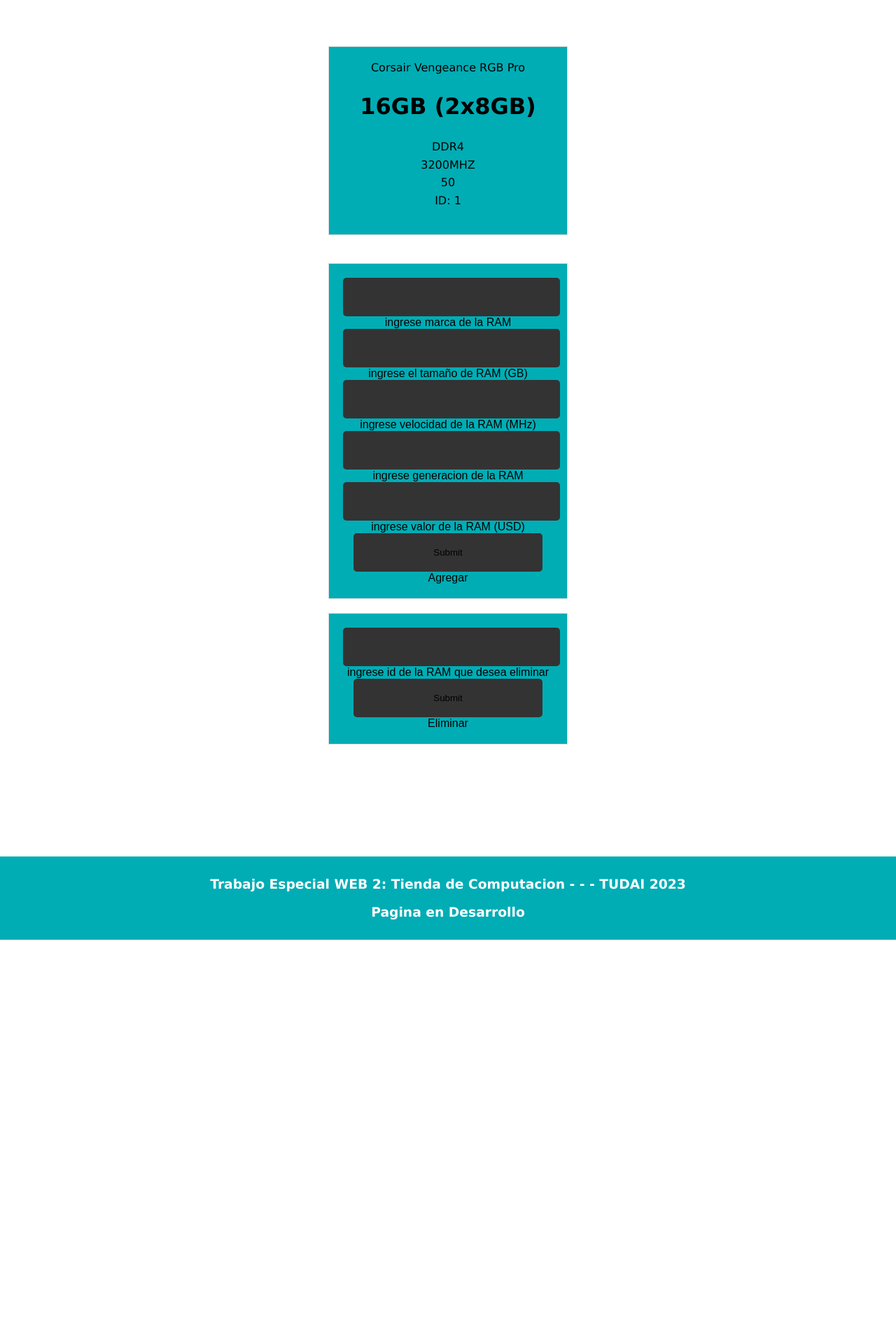
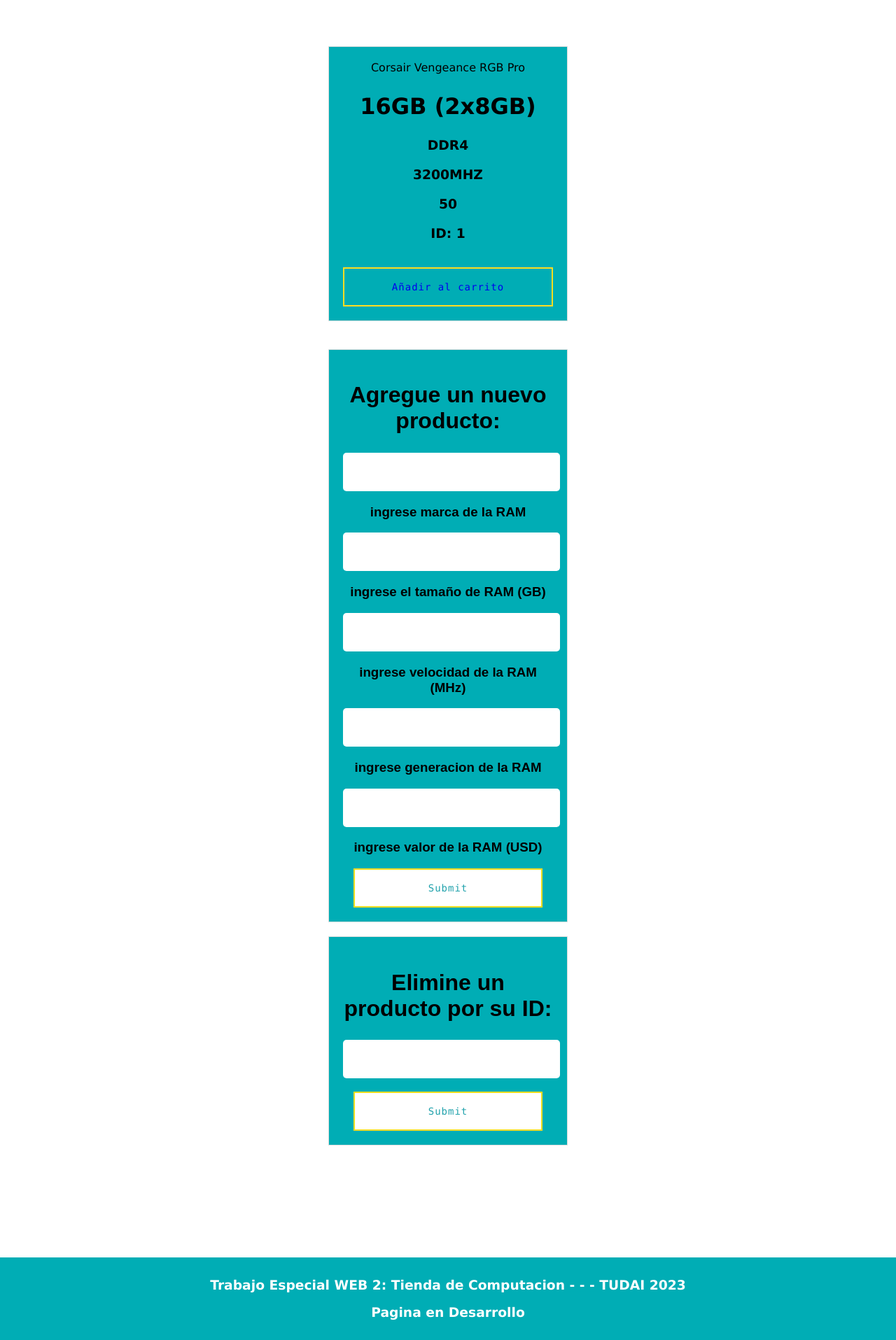
Before and after one commit to LucasCueli/ProyectoTPE-Web2, a PHP site: page /rams in a window 1280 px wide. Shown: the part 272-2187 px from the top of the page at 70% size. Before the commit the page ends 1615 px from the top, so only its background shows below. Run offline with PHP 8.4, Linux system fonts and the light colour scheme; the visitor is signed in with stand-in values (Sample User, id 1); data comes from the database, SQL or seed files in the repository.

Commit message:
Se acomodaron formularios de agregar y eliminar en cada seccion

```diff
--- a/css/style.css
+++ b/css/style.css
@@ -155,7 +155,7 @@
 textarea {
     width: 90%;
     padding: 20px;
-    background-color: #333;
+    background-color: #ffffff;
     border: none;
     color: #000000;
     border-radius: 5px;
--- a/templates/ram.phtml
+++ b/templates/ram.phtml
@@ -1,20 +1,22 @@
 <div class="formulario-productos">
     <div class="producto">
         <form action="addRam" method="POST">
-            <input type="text" name="marcaRam">ingrese marca de la RAM</input>
-            <input type="text" name="tamañoRam">ingrese el tamaño de RAM (GB)</input>
-            <input type="text" name="velocidadRam">ingrese velocidad de la RAM (MHz)</input>
-            <input type="text" name="generacionRam">ingrese generacion de la RAM</input>
-            <input type="text" name="valorRam">ingrese valor de la RAM (USD)</input>
-            <input type="submit">Agregar</input>
+            <h2>Agregue un nuevo producto:</h2>
+            <input type="text" name="marcaRam"><h3>ingrese marca de la RAM</h3></input>
+            <input type="text" name="tamañoRam"><h3>ingrese el tamaño de RAM (GB)</h3></input>
+            <input type="text" name="velocidadRam"><h3>ingrese velocidad de la RAM (MHz)</h3></input>
+            <input type="text" name="generacionRam"><h3>ingrese generacion de la RAM</h3></input>
+            <input type="text" name="valorRam"><h3>ingrese valor de la RAM (USD)</h3></input>
+            <input type="submit" class="button_slide slide_left"></input>
         </form>
     </div>
 </div>
 <div class="formulario-productos">
     <div class="producto">
         <form action="deleteRam" method="POST">
-            <input type="text" name="idRam">ingrese id de la RAM que desea eliminar</input>
-            <input type="submit">Eliminar</input>
+            <h2>Elimine un producto por su ID:</h2>
+            <input type="text" name="idRam"><h3></h3></input>
+            <input type="submit" class="button_slide slide_left"></input>
         </form>
     </div>
 </div>
--- a/views/page.view.php
+++ b/views/page.view.php
@@ -54,7 +54,7 @@
             echo "<section class='productos'>";
             $procesadores = $this->model->getAllProcesadores();
             foreach($procesadores as $proce){
-                echo '<article class="producto">' . '<h2>' . $proce->Marca . '<h2>' . '<h2>' . $proce->Modelo . '</h2>' .  '<h3>' . $proce->Socket . '<br>' . '<br>' . '$' . $proce->Valor . '</h3>'. '<br>' . 'ID: ' . $proce->ID_procesadores  . '<div class="button_slide slide_left"><a href="#">Añadir al carrito</a></div>' .'</article>';
+                echo '<article class="producto">' . '<h2>' . $proce->Marca . '<h2>' . '<h2>' . $proce->Modelo . '</h2>' .  '<h3>' . $proce->Socket . '<br>' . '<br>' . '$' . $proce->Valor . '</h3>' . 'ID: ' . $proce->ID_procesadores  . '<br>' . '<br>' . '<div class="button_slide slide_left"><a href="#">Añadir al carrito</a></div>' .'</article>';
             }
             echo '</section>';
         }
@@ -64,7 +64,7 @@
             echo "<section class='productos'>";
             $placas = $this->model->getAllGraficas();
             foreach($placas as $placa){
-                echo '<article class="producto">' . $placa->Marca . '<h2>' . $placa->Modelo . '</h2>' .  '<p>' . $placa->Vram . '<br>' . $placa->Valor . '<br>' . 'ID: ' . $placa->ID_graficas . '</p>' .'</article>';
+                echo '<article class="producto">' . $placa->Marca . '<h2>' . $placa->Modelo . '</h2>' .  '<h3>' . $placa->Vram . '<br>' . '<br>' . $placa->Valor . '<br>' . '<br>' . 'ID: ' . $placa->ID_graficas . '</h3>' . '<br>' . '<div class="button_slide slide_left"><a href="#">Añadir al carrito</a></div>' .'</article>';
             }
             echo '</section>';
         }
@@ -74,7 +74,7 @@
             echo "<section class='productos'>";
             $rams = $this->model->getAllRams();
             foreach($rams as $ram){
-                echo '<article class="producto">' . $ram->Marca . '<h2>' . $ram->Tamaño . '</h2>' .  '<p>' . $ram->Generacion . '<br>' . $ram->Velocidad . '<br>' . $ram->Valor . '<br>' . 'ID: ' . $ram->ID_RAM . '</p>' . '</article>';
+                echo '<article class="producto">' . $ram->Marca . '<h2>' . $ram->Tamaño . '</h2>' .  '<h3>' . $ram->Generacion . '<br>' . '<br>' . $ram->Velocidad . '<br>' . '<br>' . $ram->Valor . '<br>' . '<br>' . 'ID: ' . $ram->ID_RAM . '</h3>' . '<br>' . '<div class="button_slide slide_left"><a href="#">Añadir al carrito</a></div>' .'</article>';
             }
             echo '</section>';
         }
@@ -84,7 +84,7 @@
             echo "<section class='productos'>";
             $gabinetes = $this->model->getAllGabinetes();
             foreach($gabinetes as $gabinete){
-                echo '<article class="producto">' . $gabinete->Marca . '<h2>' . $gabinete->Modelo . '</h2>' .  '<p>' . $gabinete->Tamaño . '<br>' . $gabinete->Valor . '<br>' . 'ID: ' . $gabinete->ID_gabinete . '</p>' .'</article>';
+                echo '<article class="producto">' . $gabinete->Marca . '<h2>' . $gabinete->Modelo . '</h2>' .  '<h3>' . $gabinete->Tamaño . '<br>' . '<br>' .  $gabinete->Valor . '<br>' . '<br>' . 'ID: ' . $gabinete->ID_gabinete . '</h3>' . '<br>' . '<div class="button_slide slide_left"><a href="#">Añadir al carrito</a></div>' .'</article>';
             }
             echo '</section>';
         }
```
Also changed, not shown: templates/gabinetes.phtml (+9 -7 lines), templates/placas.phtml (+9 -7 lines), templates/procesadores.phtml (+9 -7 lines).
